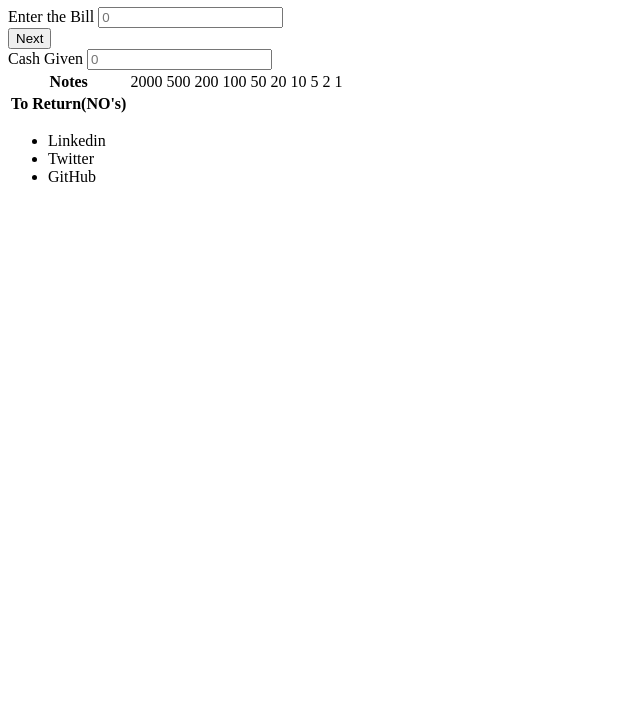
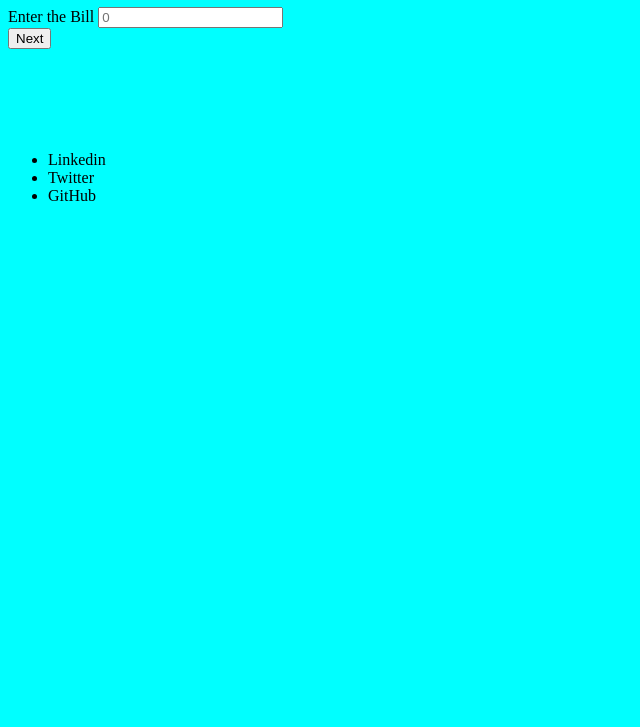
Before and after one commit to TheAmlanSaikia/Cash-Register-Manager, a plain HTML site: page index.html in a window 1280 px wide. Shown: the part 73-800 px from the top of the page, without its empty margins (0-640 px from the left). Drawn offline with Linux system fonts and the light colour scheme.

Commit message:
Feature: Basic Feature
Basic feature of the app. All features in next commit.

```diff
--- a/app.js
+++ b/app.js
@@ -1,17 +1,33 @@
+
+
+
+
 var  para = document.querySelector("#headerpara");
+var  mainsection = document.querySelector("#main-container")
+var  billcontainer = document.querySelector("#billcontainer");
 var  txtamount = document.querySelector("#txtamount");
 var  nextbtn = document.querySelector("#next-btn");
+var  cashcontainer = document.querySelector("#cashcontainer");
 var  txtcash = document.querySelector("#txtcash");
-var  lasttb =document.querySelectorAll(".lasttb");
+var  secondarycontainer = document.querySelector("#secondary-container");
+var  maintable = document.querySelector("#maintable");
+var  lasttb = document.querySelectorAll(".lasttb");
 var  currencyArray = [2000,500,200,100,50,20,10,5,2,1];
-let returnArray =[0,0,0,0,0,0,0]
+let returnArray =[0,0,0,0,0,0,0];
+
+secondarycontainer.style.visibility="hidden";
+cashcontainer.style.visibility="hidden";
+
+
+
 
 nextbtn.addEventListener("click", clickfunction);
+// txtcash.style.visibility="hidden";
+
 
 function clickfunction(){
- var result = txtcash.value-txtamount.value;
-
-
+var result = txtcash.value-txtamount.value;
+console.log(txtcash.value);
 
  if(result<0){
      return "Invalid Amount";
@@ -24,4 +40,7 @@ function clickfunction(){
 
  }
 }
+
+
+
 }
--- a/index.html
+++ b/index.html
@@ -16,18 +16,21 @@
     <!-- Main Container -->
     <section id="main-container">
       <!-- Taking the bill -->
-      <div id="container bill-container">
+      <div id="billcontainer" class="container">
         <label for="txtamount">Enter the Bill</label>
-        <input type="number" id="txtamount" placeholder="0"></input>
+        <input type="number" id="txtamount" class="txtinput" placeholder="0"></input>
       </div>
+
+
      <!-- Button -->
       <button id="next-btn">Next</button>
 
       <!-- Amount of cash recieved -->
-      <div id="container cash-container">
+      <div id="cashcontainer"  class="container">
           <label for="txtcash">Cash Given</label>
-          <input type="number" id="txtcash" placeholder="0" ></input>
+          <input type="number" id="txtcash" class="txtinput" placeholder="0" ></input>
       </div>
+      <h3 id="textfield"></h3>
     </section>
 
     <div id="secondary-container">
@@ -83,5 +86,6 @@
     </footer>
 
     <script src="app.js"></script>
+
   </body>
 </html>
--- a/style.css
+++ b/style.css
@@ -5,3 +5,6 @@ textarea{
 table{
     border: 20px;
 }
+body{
+    background-color: aqua;
+}
```
